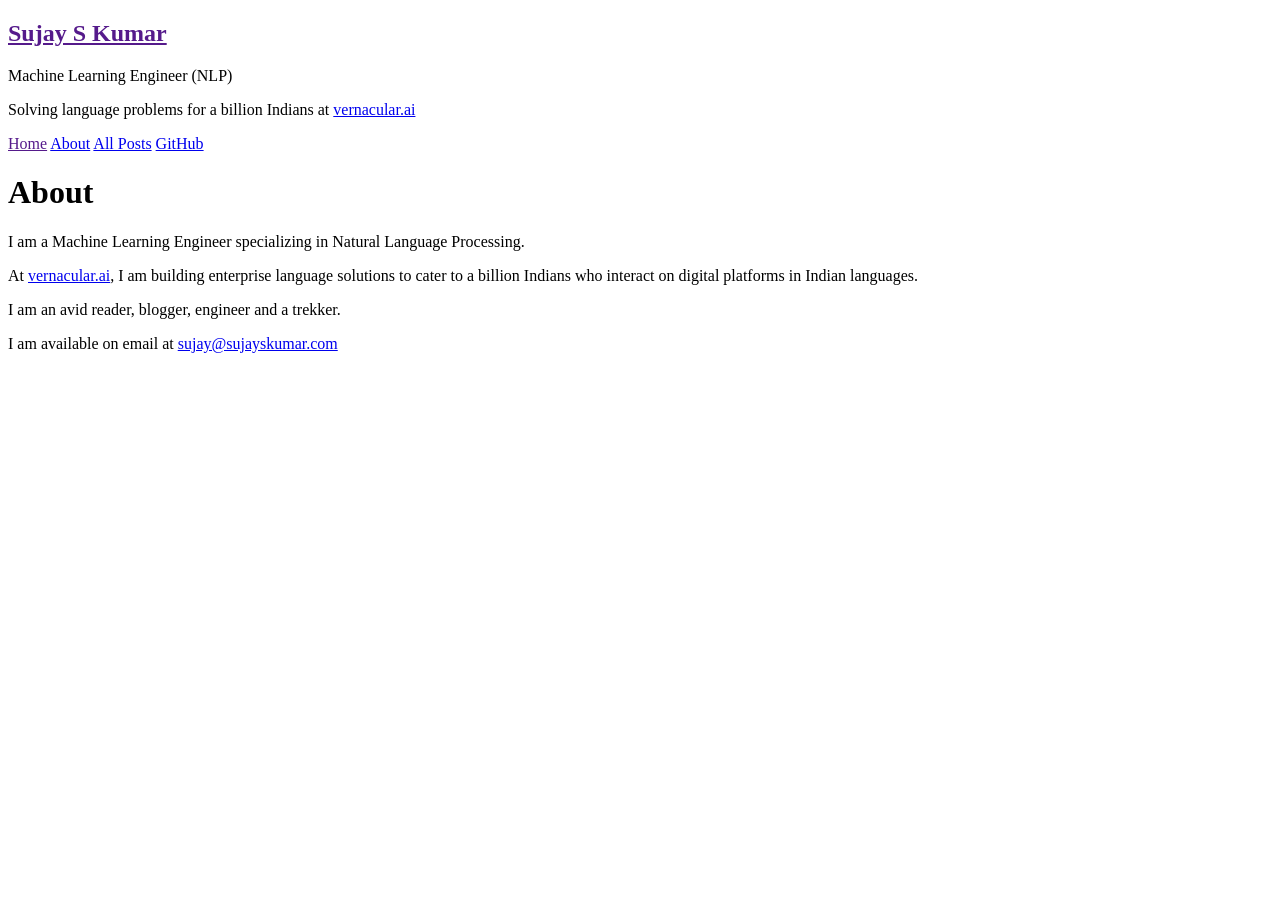
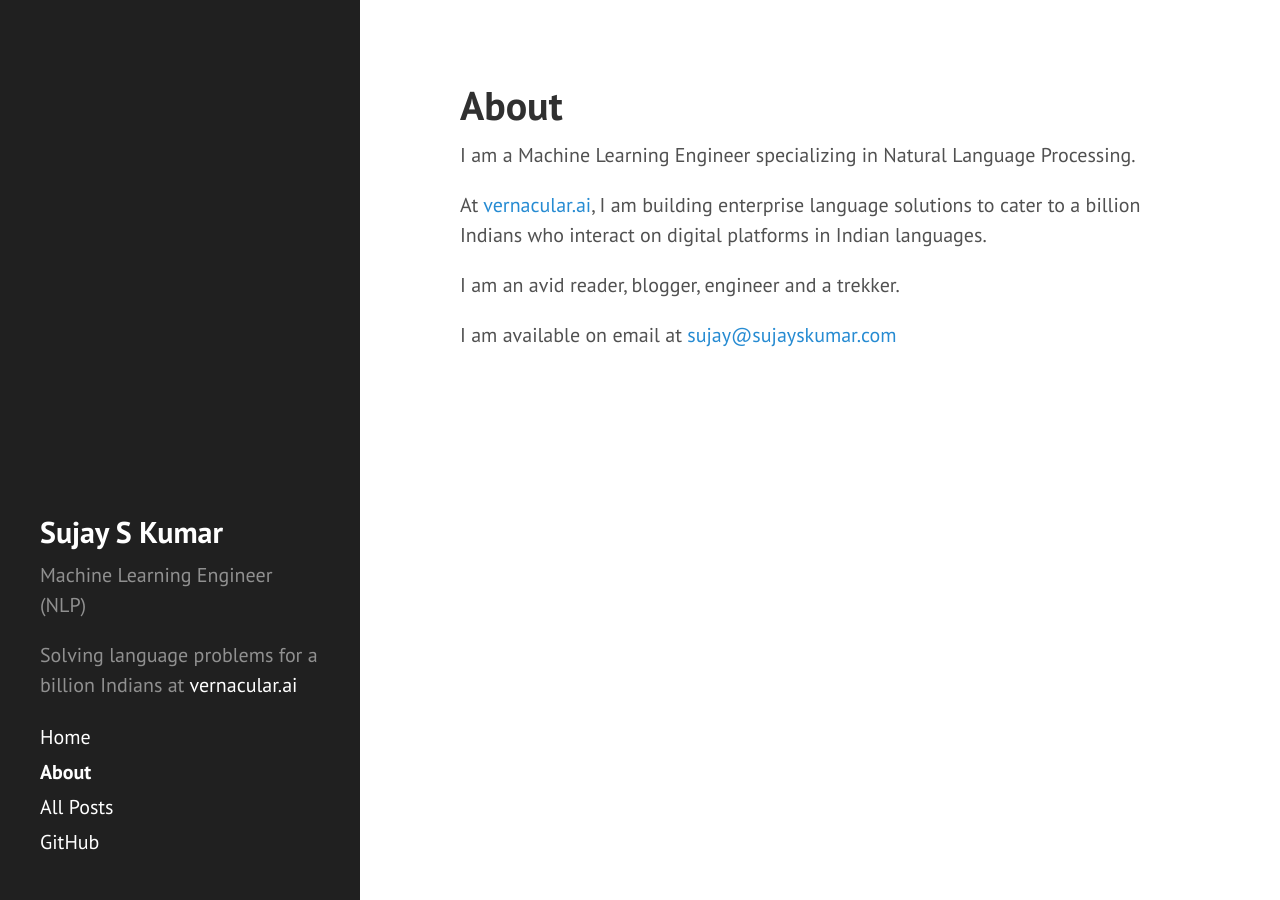
Before and after one commit to SujaySKumar/sujayskumar.github.io, a Jekyll site: the page built from about.md, in a window 1280 px wide. Built offline with Jekyll 4.4.1, drawn with Linux system fonts in a browser that asks for light colours.

Commit message:
Fixed broken relative URL

```diff
--- a/_includes/head.html
+++ b/_includes/head.html
@@ -7,17 +7,17 @@
   <meta name="viewport" content="width=device-width, initial-scale=1.0, maximum-scale=1">
 
   <title>
-    {% if page.title == "Home" %}
+      {% if page.title == "Home" %}
       {{ site.title }} &middot; {{ site.tagline }}
-    {% else %}
+      {% else %}
       {{ page.title }} &middot; {{ site.title }}
-    {% endif %}
+      {% endif %}
   </title>
 
   <!-- CSS -->
-  <link rel="stylesheet" href="{{ site.baseurl }}public/css/poole.css">
-  <link rel="stylesheet" href="{{ site.baseurl }}public/css/syntax.css">
-  <link rel="stylesheet" href="{{ site.baseurl }}public/css/hyde.css">
+  <link rel="stylesheet" href="{{ '/' | relative_url }}public/css/poole.css">
+  <link rel="stylesheet" href="{{ '/' | relative_url }}public/css/syntax.css">
+  <link rel="stylesheet" href="{{ '/' | relative_url }}public/css/hyde.css">
   <link rel="stylesheet" href="http://fonts.googleapis.com/css?family=PT+Sans:400,400italic,700|Abril+Fatface">
 
   <!-- Icons -->
```
Also changed, not shown: other parts of _includes/head.html (+0 -4 lines).
